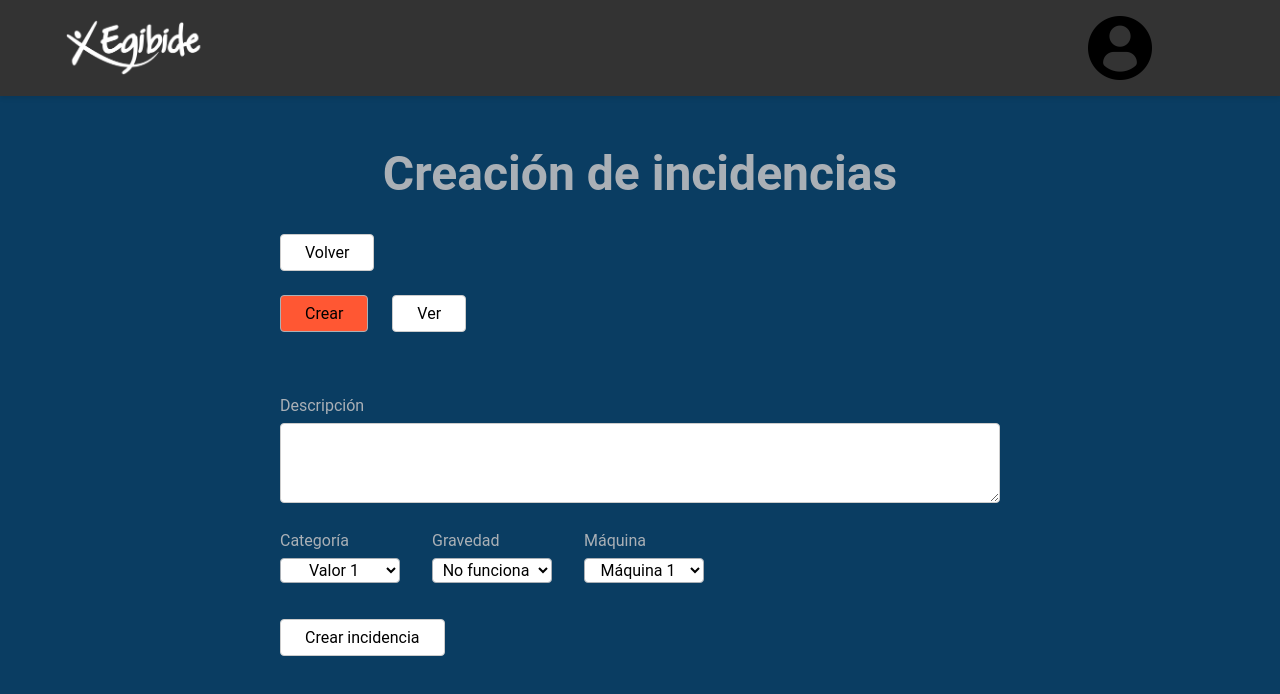
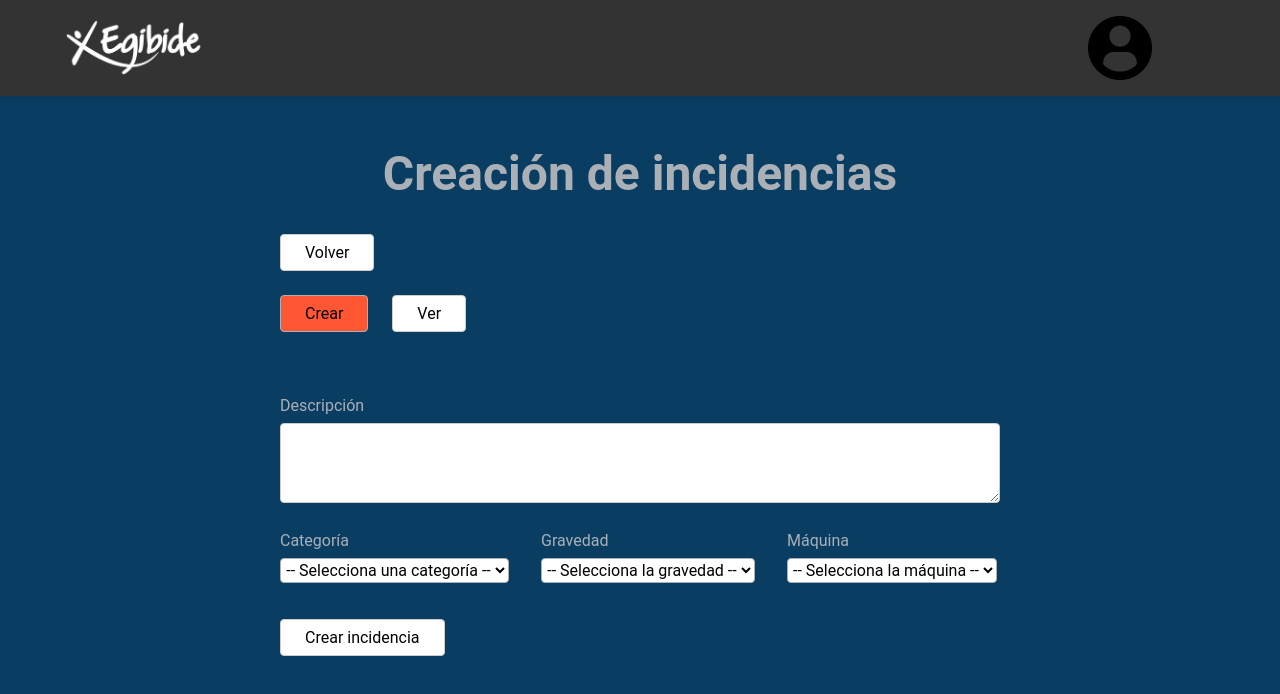
Before and after one commit to AritzSaiz/Reto2_grupo2, a Vue app in the folder vue_reto2/: page /operario in a window 1280 px wide. Shown: the top 694 px of the page. Built offline with nearby package versions, Linux system fonts and the light colour scheme.

Commit message:
scss y datos de incidencias modificados

```diff
--- a/vue_reto2/src/assets/main.css
+++ b/vue_reto2/src/assets/main.css
@@ -346,7 +346,8 @@ select {
   font-size: 16px;
   cursor: pointer;
   transition: background-color 0.2s;
-  width: 15vh;
+  width: auto;
+  min-width: 200px;
   text-align: center;
   text-align-last: center;
 }
--- a/vue_reto2/src/assets/scss/_forms.scss
+++ b/vue_reto2/src/assets/scss/_forms.scss
@@ -38,7 +38,8 @@ select {
     font-size: 16px;
     cursor: pointer;
     transition: background-color 0.2s;
-    width: 15vh;
+    width: auto;
+    min-width: 200px;
     text-align: center;
     text-align-last: center;
 }
--- a/vue_reto2/src/views/IncidenciaResuelta.vue
+++ b/vue_reto2/src/views/IncidenciaResuelta.vue
@@ -34,7 +34,7 @@
             </div>
 
             <form class="ver">
-                <p class="cantIncidencias">Se han encontrado 32 incidencias</p>
+                <p class="cantIncidencias">Se han encontrado 32 incidencias resueltas</p>
 
                 <div class="listaIncidencias">
                     <div class="incidenciaResuelta">
--- a/vue_reto2/src/views/OperarioView.vue
+++ b/vue_reto2/src/views/OperarioView.vue
@@ -56,29 +56,36 @@
                         <div class="categoria">
                             <label for="categoria">Categoría</label>
                             <select name="categoria">
-                                <option value="1">Valor 1</option>
-                                <option value="2">Valor 2</option>
-                                <option value="3">Valor 3</option>
+                                <option value="0">-- Selecciona una categoría --</option>
+                                <option value="mecanica">Mecánica</option>
+                                <option value="electrica">Eléctrica</option>
+                                <option value="neumatica">Neumática</option>
+                                <option value="hidraulica">Hidráulica</option>
+                                <option value="informatica">Informática</option>
+                                <option value="instalaciones generales">Instalaciones generales</option>
+                                <option value="otros">Otros</option>
                             </select>
                         </div>
 
                         <div class="gravedad">
                             <label for="gravedad">Gravedad</label>
                             <select name="gravedad">
-                                <option value="1">No funciona</option>
-                                <option value="2">Si funciona</option>
-                                <option value="3">Avería</option>
-                                <option value="4">Mantenimiento preventivo</option>
+                                <option value="0">-- Selecciona la gravedad --</option>
+                                <option value="no">No funciona</option>
+                                <option value="si">Si funciona</option>
+                                <option value="averia">Avería</option>
+                                <option value="mantenimiento">Mantenimiento preventivo</option>
                             </select>
                         </div>
 
                         <div class="maquina">
                             <label for="máquina">Máquina</label>
                             <select name="máquina">
-                                <option value="1">Máquina 1</option>
-                                <option value="2">Máquina 2</option>
-                                <option value="3">Máquina 3</option>
-                                <option value="4">Máquina 4</option>
+                                <option value="0">-- Selecciona la máquina --</option>
+                                <option value="id1">Máquina 1</option>
+                                <option value="id2">Máquina 2</option>
+                                <option value="id3">Máquina 3</option>
+                                <option value="id4">Máquina 4</option>
                             </select>
                         </div>
                     </div>
@@ -90,7 +97,7 @@
             </form>
 
             <form class="ver" v-show="!mostrarCrear">
-                <p class="cantIncidencias">Se han encontrado 32 incidencias</p>
+                <p class="cantIncidencias">Se han encontrado 32 incidencias pendientes de resolver</p>
 
                 <div class="listaIncidencias">
                     <div class="incidencia">
```
Also changed, not shown: 1 other file (tests, documents, lock files or other folders).
